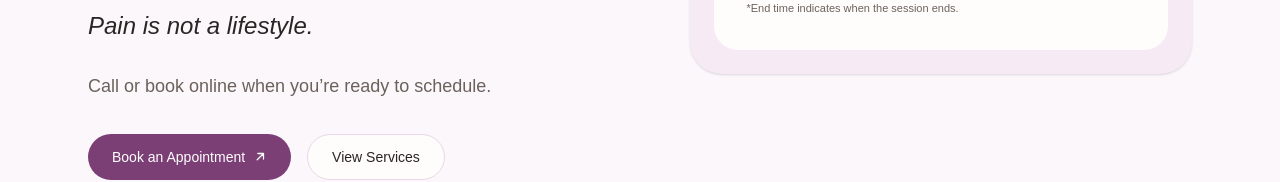
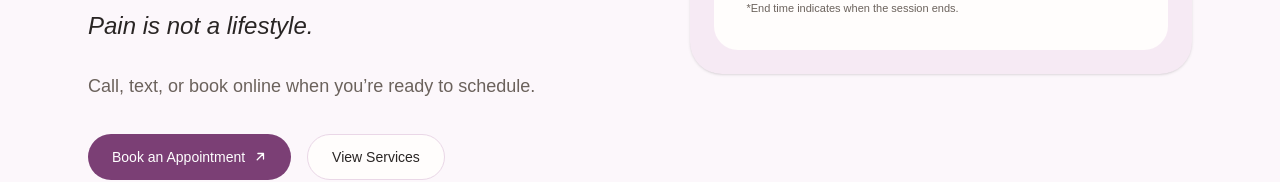
Before and after one commit to arosado-projects/bodyworks-by-elony, a Next.js app: page / in a window 1280 px wide. Shown: the part 728-910 px from the top of the page. Built offline with nearby package versions, Linux system fonts and the light colour scheme.

Commit message:
Update page.tsx
synchronized CTA above and below

```diff
--- a/app/page.tsx
+++ b/app/page.tsx
@@ -101,7 +101,7 @@ export default function HomePage() {
   </div>
 
   <p className="text-lg leading-8 text-bwe-muted">
-    Call or book online when you’re ready to schedule.
+    Call, text, or book online when you’re ready to schedule.
   </p>
 </div>
 
```
